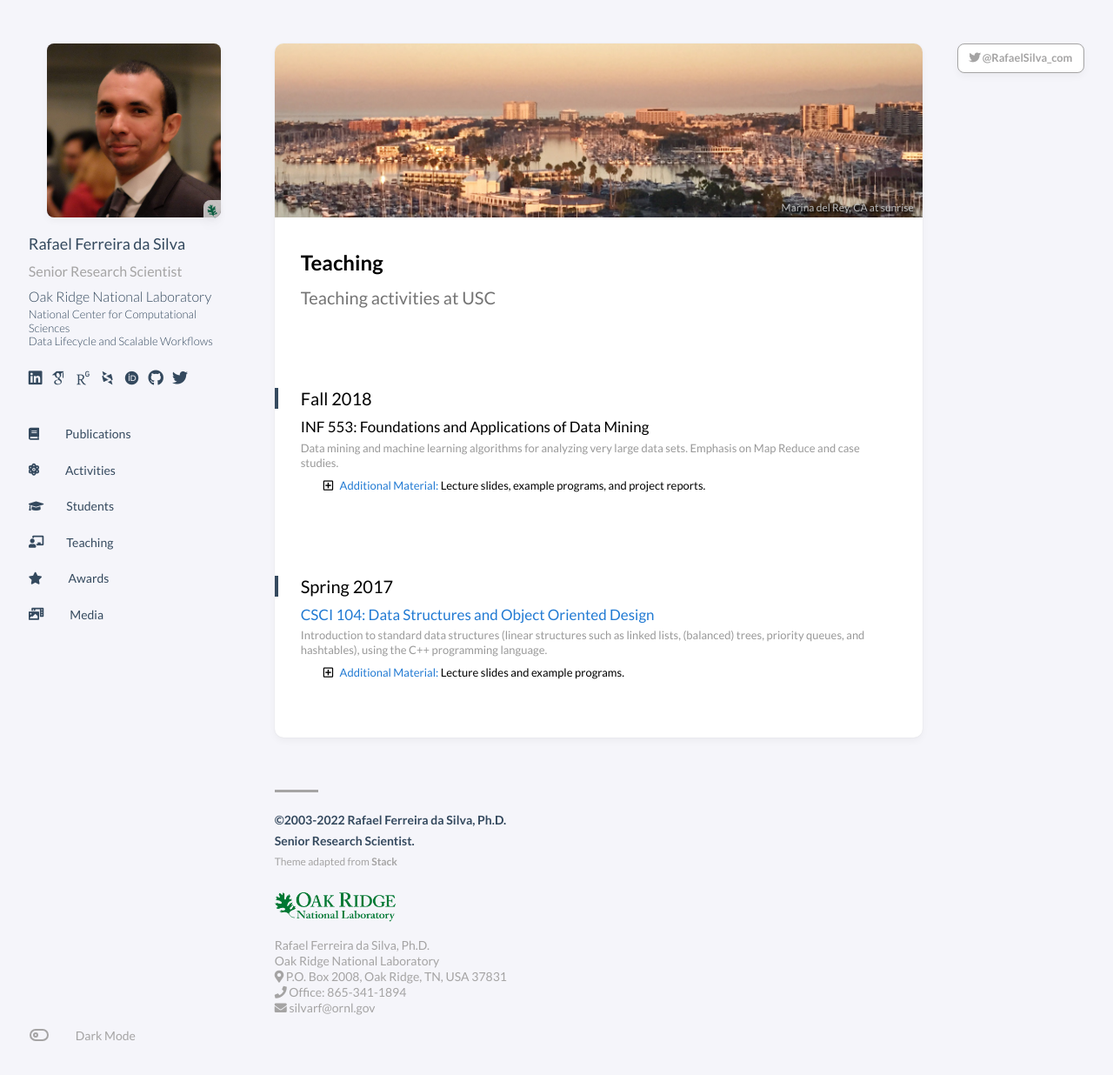
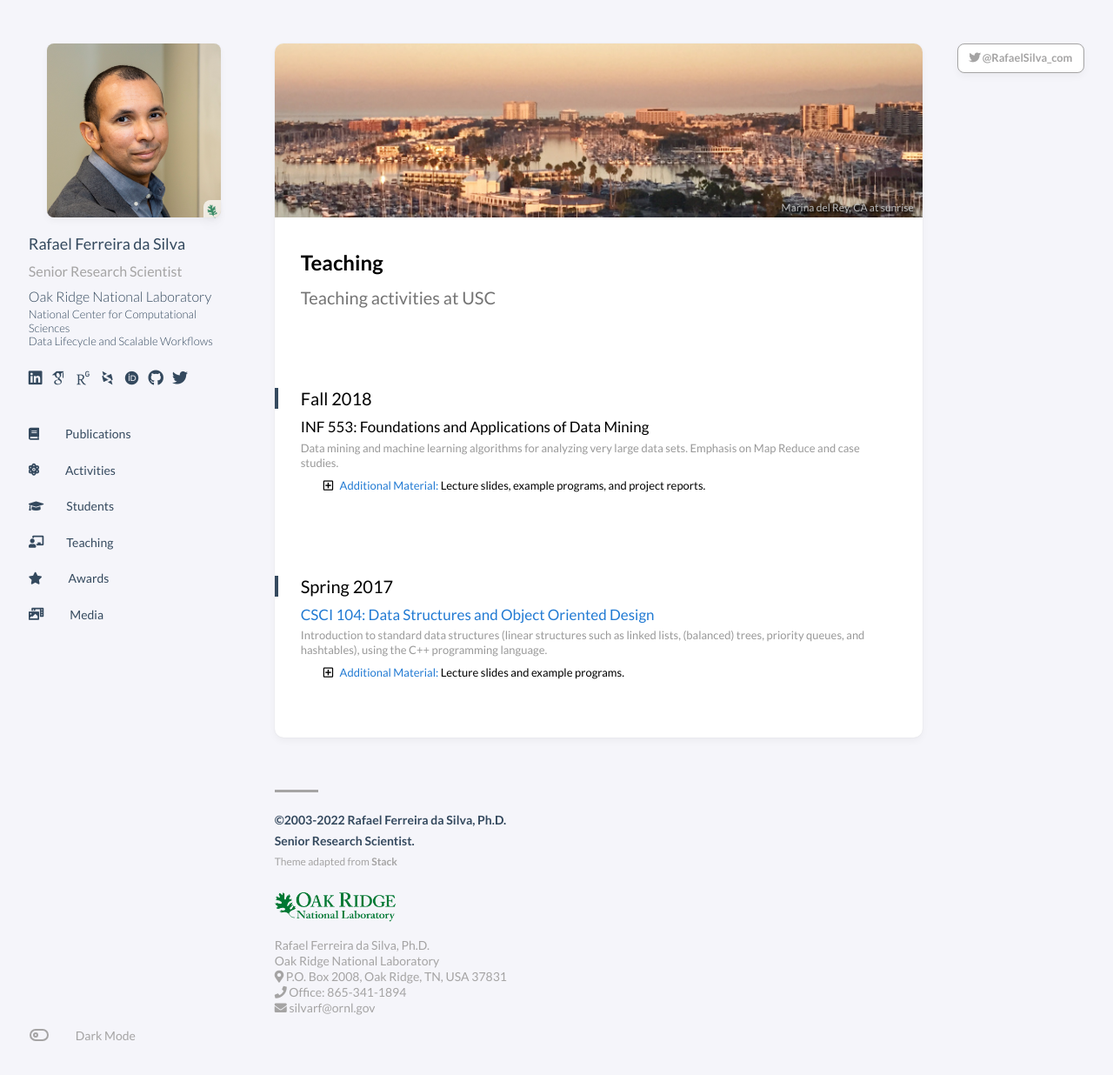
Before and after one commit to rafaelfsilva/rafaelfsilva.github.io, a Jekyll site: the page built from _pages/teaching.html, in a window 1280 px wide and 1262 px high. Shown: the top 1236 px of the window at 87% size. Built offline with Jekyll 4.4.1, drawn with Linux system fonts in a browser that asks for light colours; some web fonts are replaced; a script that is not in the unit is left out; comment, search, counter and statistics services are not loaded.

Commit message:
updating photo

```diff
--- a/_includes/sidebar.html
+++ b/_includes/sidebar.html
@@ -7,7 +7,7 @@
 
     <header class="site-info">
         <figure class="site-avatar">
-            <img src="/assets/images/2019-rafael-ferreira-da-silva-square.jpg"
+            <img src="/assets/images/2022-rafael-ferreira-da-silva-high-resolution.jpg"
                 width="300" height="300" class="site-logo" loading="lazy" alt="Avatar" />
             <span class="emoji"><img src="/assets/images/ornl-leaf.png" alt=""/></span>
         </figure>
```
Also changed, not shown: assets/images/2022-rafael-ferreira-da-silva-high-resolution.jpg (added), favicon.ico.
